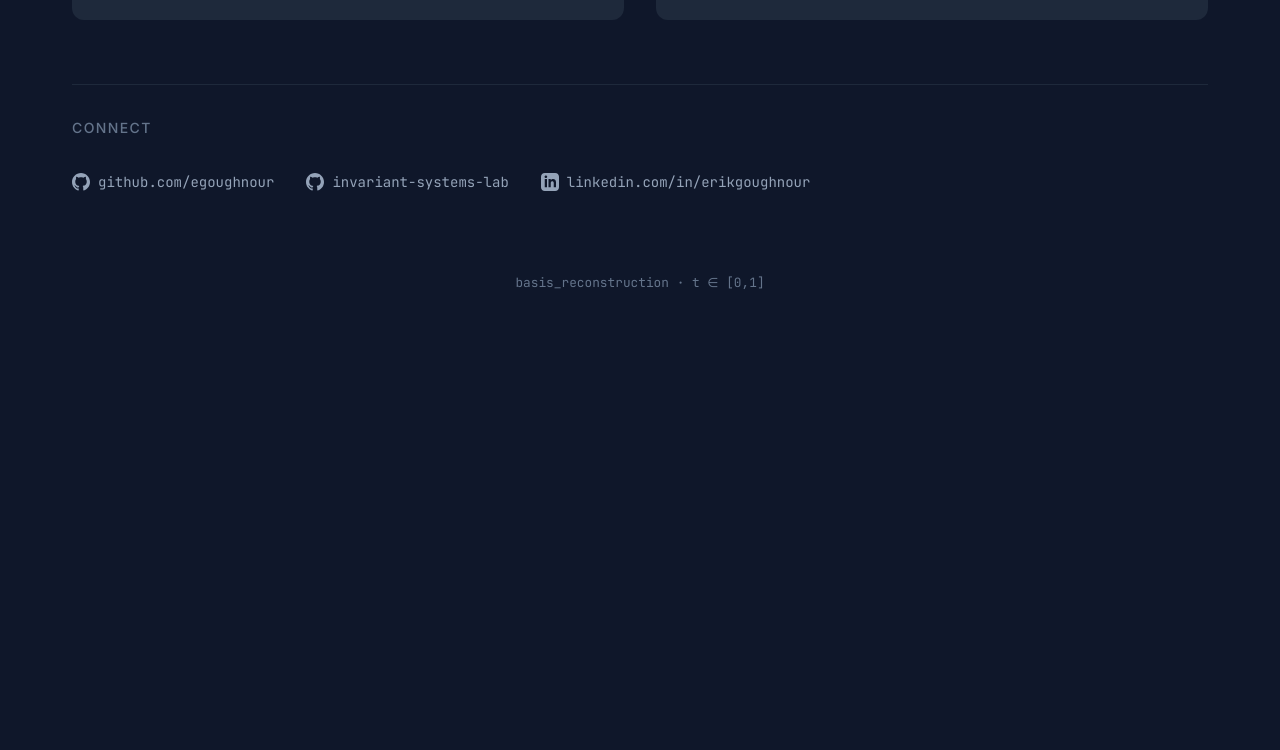
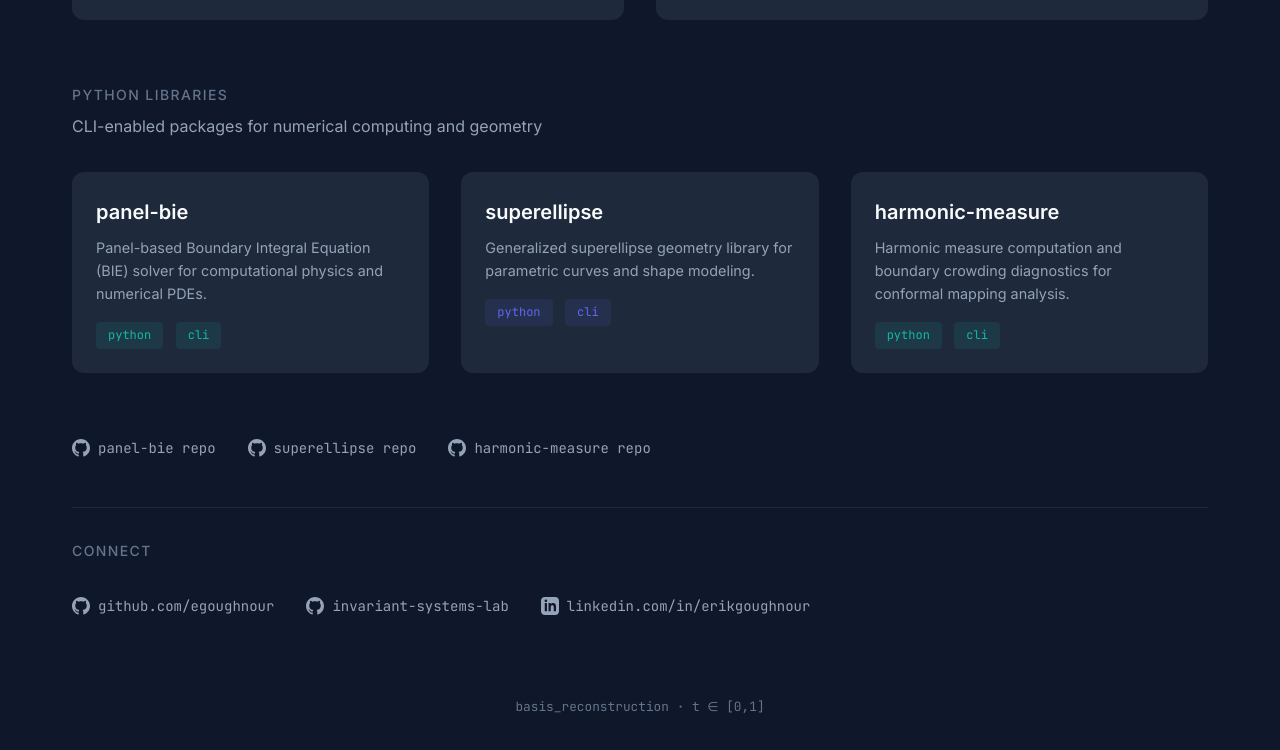
Before and after one commit to egoughnour/egoughnour.github.io, a plain HTML site: page index.html in a window 1280 px wide. Shown: the part 1784-2534 px from the top of the page. Before the commit the page ends 2110 px from the top, so only its background shows below. Drawn offline with Linux system fonts and the light colour scheme.

Commit message:
updated portfolio page to include links to the python packages supporting the publication (and autobuild and paper versioning capability)

```diff
--- a/index.html
+++ b/index.html
@@ -254,6 +254,61 @@
             </a>
         </div>
 
+        <section class="section-header" style="margin-top: 2rem;">
+            <h2>Python Libraries</h2>
+            <p>CLI-enabled packages for numerical computing and geometry</p>
+        </section>
+
+        <div class="projects-grid">
+            <a href="panel-bie/" class="project-card">
+                <div class="project-card-content">
+                    <h3>panel-bie</h3>
+                    <p>Panel-based Boundary Integral Equation (BIE) solver for computational physics and numerical PDEs.</p>
+                    <span class="project-tag teal">python</span>
+                    <span class="project-tag teal">cli</span>
+                </div>
+            </a>
+
+            <a href="superellipse/" class="project-card">
+                <div class="project-card-content">
+                    <h3>superellipse</h3>
+                    <p>Generalized superellipse geometry library for parametric curves and shape modeling.</p>
+                    <span class="project-tag indigo">python</span>
+                    <span class="project-tag indigo">cli</span>
+                </div>
+            </a>
+
+            <a href="harmonic-measure/" class="project-card">
+                <div class="project-card-content">
+                    <h3>harmonic-measure</h3>
+                    <p>Harmonic measure computation and boundary crowding diagnostics for conformal mapping analysis.</p>
+                    <span class="project-tag teal">python</span>
+                    <span class="project-tag teal">cli</span>
+                </div>
+            </a>
+        </div>
+
+        <div class="links-grid" style="margin-bottom: 3rem;">
+            <a href="https://github.com/egoughnour/panel-bie" target="_blank" rel="noopener">
+                <svg viewBox="0 0 24 24" fill="currentColor">
+                    <path d="M12 0c-6.626 0-12 5.373-12 12 0 5.302 3.438 9.8 8.207 11.387.599.111.793-.261.793-.577v-2.234c-3.338.726-4.033-1.416-4.033-1.416-.546-1.387-1.333-1.756-1.333-1.756-1.089-.745.083-.729.083-.729 1.205.084 1.839 1.237 1.839 1.237 1.07 1.834 2.807 1.304 3.492.997.107-.775.418-1.305.762-1.604-2.665-.305-5.467-1.334-5.467-5.931 0-1.311.469-2.381 1.236-3.221-.124-.303-.535-1.524.117-3.176 0 0 1.008-.322 3.301 1.23.957-.266 1.983-.399 3.003-.404 1.02.005 2.047.138 3.006.404 2.291-1.552 3.297-1.23 3.297-1.23.653 1.653.242 2.874.118 3.176.77.84 1.235 1.911 1.235 3.221 0 4.609-2.807 5.624-5.479 5.921.43.372.823 1.102.823 2.222v3.293c0 .319.192.694.801.576 4.765-1.589 8.199-6.086 8.199-11.386 0-6.627-5.373-12-12-12z"/>
+                </svg>
+                panel-bie repo
+            </a>
+            <a href="https://github.com/egoughnour/superellipse" target="_blank" rel="noopener">
+                <svg viewBox="0 0 24 24" fill="currentColor">
+                    <path d="M12 0c-6.626 0-12 5.373-12 12 0 5.302 3.438 9.8 8.207 11.387.599.111.793-.261.793-.577v-2.234c-3.338.726-4.033-1.416-4.033-1.416-.546-1.387-1.333-1.756-1.333-1.756-1.089-.745.083-.729.083-.729 1.205.084 1.839 1.237 1.839 1.237 1.07 1.834 2.807 1.304 3.492.997.107-.775.418-1.305.762-1.604-2.665-.305-5.467-1.334-5.467-5.931 0-1.311.469-2.381 1.236-3.221-.124-.303-.535-1.524.117-3.176 0 0 1.008-.322 3.301 1.23.957-.266 1.983-.399 3.003-.404 1.02.005 2.047.138 3.006.404 2.291-1.552 3.297-1.23 3.297-1.23.653 1.653.242 2.874.118 3.176.77.84 1.235 1.911 1.235 3.221 0 4.609-2.807 5.624-5.479 5.921.43.372.823 1.102.823 2.222v3.293c0 .319.192.694.801.576 4.765-1.589 8.199-6.086 8.199-11.386 0-6.627-5.373-12-12-12z"/>
+                </svg>
+                superellipse repo
+            </a>
+            <a href="https://github.com/egoughnour/harmonic-measure" target="_blank" rel="noopener">
+                <svg viewBox="0 0 24 24" fill="currentColor">
+                    <path d="M12 0c-6.626 0-12 5.373-12 12 0 5.302 3.438 9.8 8.207 11.387.599.111.793-.261.793-.577v-2.234c-3.338.726-4.033-1.416-4.033-1.416-.546-1.387-1.333-1.756-1.333-1.756-1.089-.745.083-.729.083-.729 1.205.084 1.839 1.237 1.839 1.237 1.07 1.834 2.807 1.304 3.492.997.107-.775.418-1.305.762-1.604-2.665-.305-5.467-1.334-5.467-5.931 0-1.311.469-2.381 1.236-3.221-.124-.303-.535-1.524.117-3.176 0 0 1.008-.322 3.301 1.23.957-.266 1.983-.399 3.003-.404 1.02.005 2.047.138 3.006.404 2.291-1.552 3.297-1.23 3.297-1.23.653 1.653.242 2.874.118 3.176.77.84 1.235 1.911 1.235 3.221 0 4.609-2.807 5.624-5.479 5.921.43.372.823 1.102.823 2.222v3.293c0 .319.192.694.801.576 4.765-1.589 8.199-6.086 8.199-11.386 0-6.627-5.373-12-12-12z"/>
+                </svg>
+                harmonic-measure repo
+            </a>
+        </div>
+
         <section class="links-section">
             <div class="section-header">
                 <h2>Connect</h2>
```
Also changed, not shown: 1 other file.
